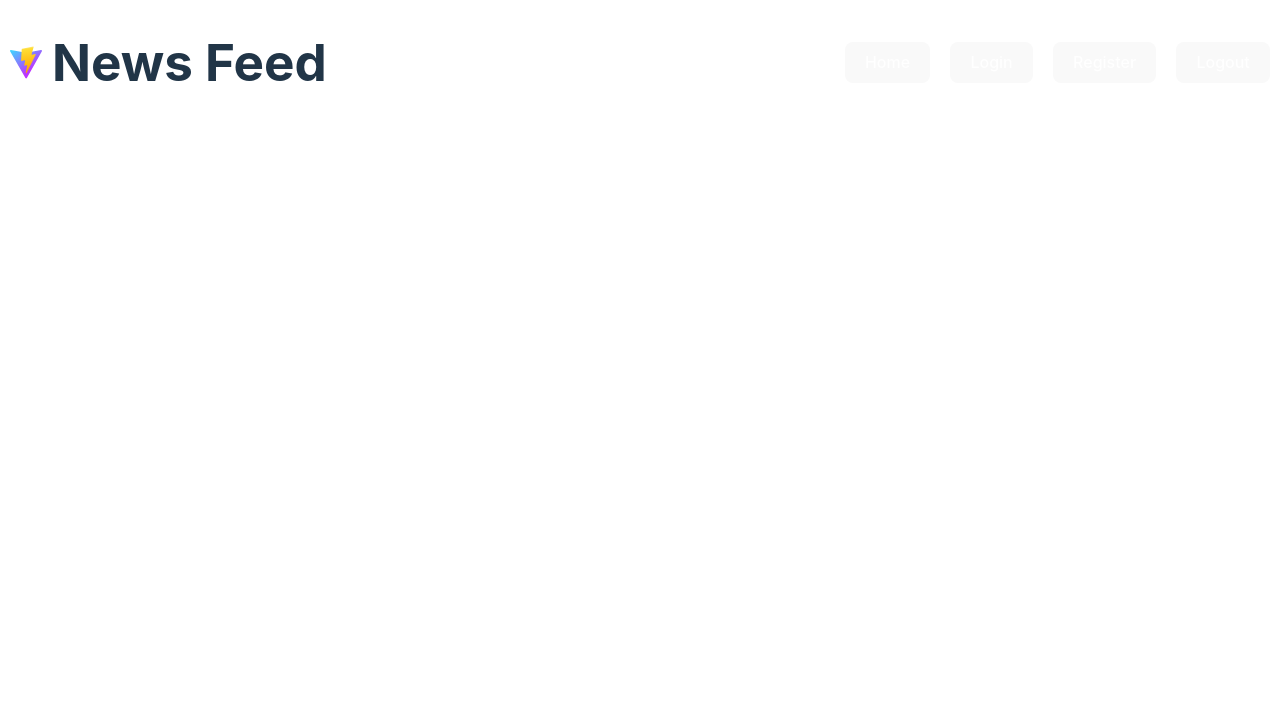
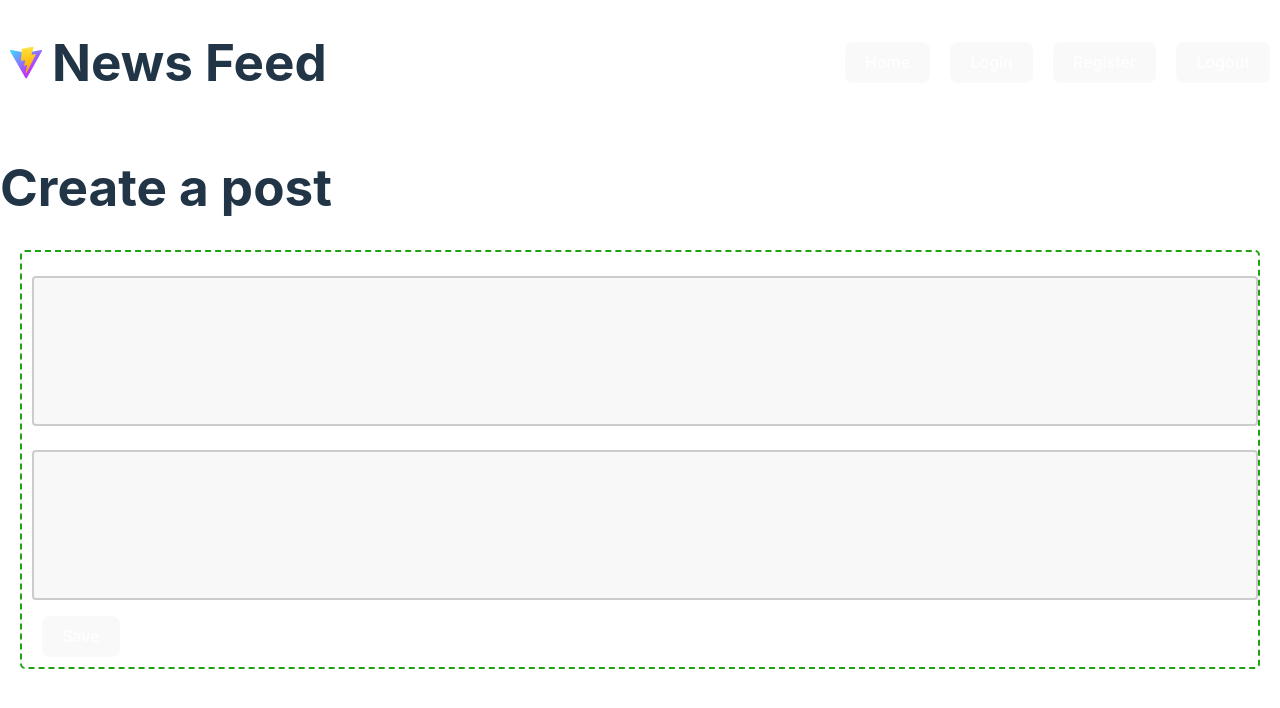
Before and after one commit to sivasurya16/Newsly, a React (Vite) app in the folder client/: page /create in a window 1280 px wide. Shown: the top 708 px of the page. Built offline with nearby package versions, Linux system fonts and the light colour scheme.

Commit message:
feature updates

```diff
--- a/client/src/App.jsx
+++ b/client/src/App.jsx
@@ -2,7 +2,8 @@ import FrontPage from  "./frontPage/front_page"
 import LoginPage from "./loginPage/login"
 import RegiserPage from "./loginPage/register"
 import Navbar from "./navbar/Navbar";
-import Edit from "./edit/edit";
+import Edit from "./modify/edit";
+import Create from "./modify/create";
 import {
     BrowserRouter as Router,
     Routes,
@@ -18,6 +19,7 @@ function App(){
                 <Route exact path="/login" element={<LoginPage />} />
                 <Route exact path="/register" element={<RegiserPage />} />
                 <Route exact path="/edit" element={<Edit />} />
+                <Route exact path="/create" element={< Create/>} />
             </Routes>
         </Router>
     )
--- a/client/src/frontPage/front_page.jsx
+++ b/client/src/frontPage/front_page.jsx
@@ -3,7 +3,7 @@ import Navbar from "../navbar/Navbar.jsx"
 import "./front_page.css"
 import NewsFlash from "./news_flash.jsx"
 import axios from "axios"
-import Edit from "../edit/edit.jsx"
+import Edit from "../modify/edit.jsx"
 
 function frontPage(){
 
@@ -48,7 +48,7 @@ function frontPage(){
                 <NewsFlash key={article._id} article={article} change={handleUpdate} />
             ))}
         </div>
-
+        <a href="./create"><button>Create a post</button></a>
         </>
     )
 }
--- a/client/src/loginPage/login.css
+++ b/client/src/loginPage/login.css
@@ -6,7 +6,17 @@
     height: 100vh;
 }
 
-
+textarea {
+  width: 100%;
+  height: 150px;
+  padding: 12px 20px;
+  box-sizing: border-box;
+  border: 2px solid #ccc;
+  border-radius: 4px;
+  background-color: #f8f8f8;
+  font-size: 16px;
+  resize: none;
+}
 
 .titleContainer {
   display: flex;
--- /dev/null
+++ b/client/src/modify/create.jsx
@@ -0,0 +1,47 @@
+import Modify from './modify'
+import "../loginPage/login.css"
+
+
+function Create(){
+    async function handleSave(title,text){
+        const token = localStorage.getItem('token');
+        const myHeaders = new Headers();
+        myHeaders.append("Content-Type", "application/json");
+        myHeaders.append('x-auth-token', token)
+        const raw = JSON.stringify({
+            "section" : "ytd",
+            "tags":[
+                "ytd"
+            ],
+            "createdDate": Date(),
+            "itemTitle":title,
+            "itemText":text,
+            "updates": [],
+            "published": true,
+            "publishedDate": Date(),
+            "email": true
+        })
+        const requestOptions = {
+            method: "POST",
+            headers: myHeaders,
+            body: raw,
+            redirect: "follow"
+        };
+        const res = await fetch(`https://news-letter-yynp.onrender.com/record/`,requestOptions)
+
+
+        if (res.status== 200){
+            window.alert("Editted the post successfully")
+        } else {
+            window.alert("Something went wrong")
+        }
+    }
+    return(
+        <div>
+            <h1>Create a post</h1>
+            <Modify handleSave={handleSave} />
+        </div>
+    )
+}
+
+export default Create
--- a/client/src/edit/edit.jsx
+++ b/client/src/modify/edit.jsx
@@ -1,5 +1,5 @@
-import { useState } from "react";
 import { useLocation } from 'react-router-dom';
+import Modify from './modify'
 import "../loginPage/login.css"
 function edit(){
     const location = useLocation();
@@ -7,18 +7,8 @@ function edit(){
     const id = queryParams.get('id');
     const itemTitle = queryParams.get("itemTitle")
     const itemText = queryParams.get("itemText")
-    const [title,setTitle] = useState(itemTitle);
-    const [text,setText] = useState(itemText);
 
-    function handleTitleChange(event) {
-        setTitle(event.target.value);
-    }
-
-
-    function handleTextChange(event) {
-        setText(event.target.value);
-    }
-    async function handleSave(){
+    async function handleSave(title,text){
         const token = localStorage.getItem('token');
         const myHeaders = new Headers();
         myHeaders.append("Content-Type", "application/json");
@@ -43,15 +33,9 @@ function edit(){
         }
     }
     return (
-        <div className="news-flash">
-            <br />
-            <div className={'inputContainer'}>
-            <textarea defaultValue={itemTitle} onChange={handleTitleChange} />
-            </div>
-            <br />
-            <textarea defaultValue={itemText} onChange={handleTextChange} />
-            <br />
-            <button onClick={handleSave}>Save</button>
+        <div>
+            <h1>Edit a post</h1>
+            <Modify itemText={itemText} itemTitle={itemTitle} handleSave={handleSave}/>
         </div>
     )
 }
--- /dev/null
+++ b/client/src/modify/modify.jsx
@@ -0,0 +1,31 @@
+import { useState } from "react";
+import { useLocation } from 'react-router-dom';
+import "../loginPage/login.css"
+function Modify(props){
+    const [title,setTitle] = useState(props.itemTitle);
+    const [text,setText] = useState(props.itemText);
+
+    function handleTitleChange(event) {
+        setTitle(event.target.value);
+    }
+
+
+    function handleTextChange(event) {
+        setText(event.target.value);
+    }
+
+    return (
+        <div className="news-flash">
+            <br />
+            <div className={'inputContainer'}>
+            <textarea defaultValue={props.itemTitle} onChange={handleTitleChange} />
+            </div>
+            <br />
+            <textarea defaultValue={props.itemText} onChange={handleTextChange} />
+            <br />
+            <button onClick={()=>props.handleSave(title,text)}>Save</button>
+        </div>
+    )
+}
+
+export default Modify
```
Also changed, not shown: 1 other file (tests, documents, lock files or other folders).
